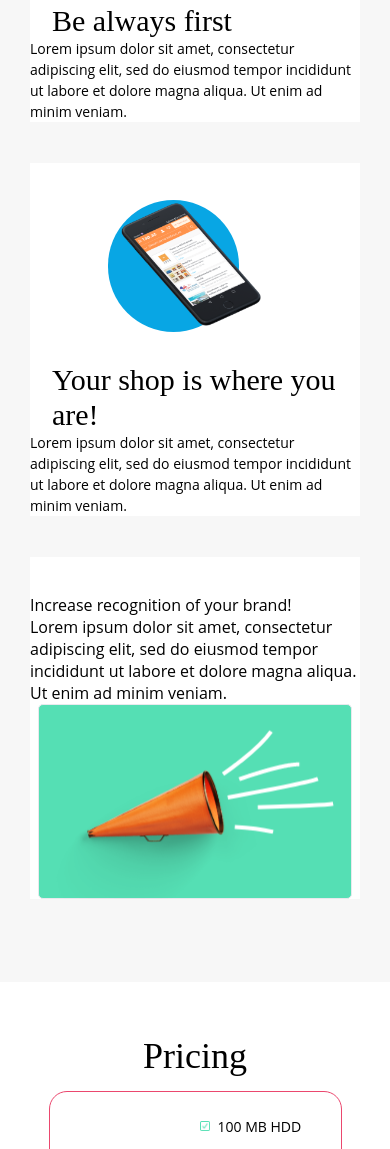
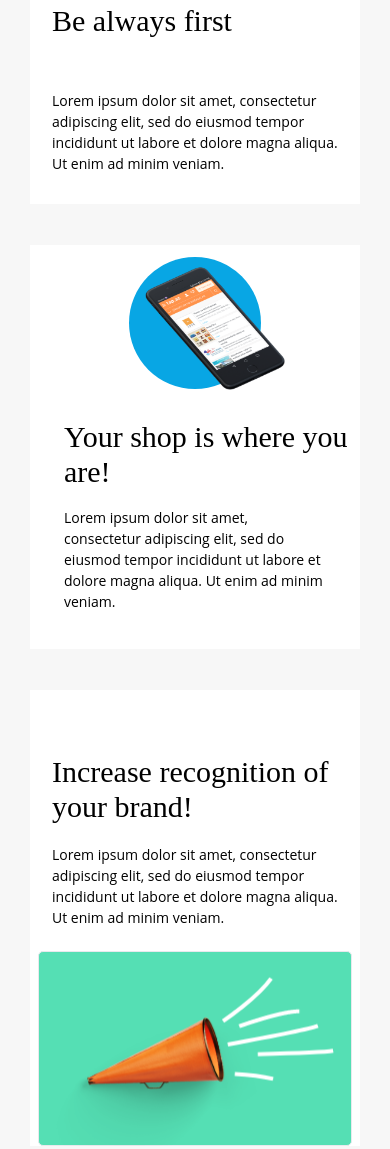
Before and after one commit to rodrigo300184/OxygenShop, a plain HTML site: page index.html in a window 390 px wide. Shown: the part 1512-2661 px from the top of the page. Drawn offline with Linux system fonts and the light colour scheme.

Commit message:
Section 2 changes in mobile and desktop

```diff
--- a/index.html
+++ b/index.html
@@ -97,8 +97,9 @@
       </div>
       <div class="advantages advantage-2">
         <div class="advantage-2__image">
-          <img src="./resources/images/iPhone.png" alt="" srcset="" />
-          <div class="advantage-2__item"></div>
+          <div class="advantage-2__item">
+            <img src="./resources/images/iPhone.png" alt="" srcset="" />
+          </div>
         </div>
         <div class="advantage-2__text">
         <h2 class="advantages__title advantage-2__title">Your shop is where you are!</h2>
@@ -110,17 +111,19 @@
         <hr class="break-line advantage-2__hr">
       </div>
       </div>
-      <div class="advantages">
-        <p class="advantage__title">Increase recognition of your brand!</p>
-        <p class="paragraph-3">
+      <div class="advantages advantage-3">
+        <div class="advantage-3__text">
+        <h2 class="advantages__title advantage-3__title">Increase recognition of your brand!</h2>
+        <p class="advantages__paragraph advantage-3__paragraph">
           Lorem ipsum dolor sit amet, consectetur adipiscing elit, sed do
           eiusmod tempor incididunt ut labore et dolore magna aliqua. Ut enim ad
           minim veniam.
         </p>
         <hr class="break-line advantage-3__hr">
-        <div class="image-3">
+      </div>
+        <div class="advantage-3__image">
           <img src="./resources/images/Trumpet.png" alt="" srcset="" />
-          <div class="item-3"></div>
+          <div class="advantage-3__item"></div>
         </div>
       </div>
     </section>
--- a/resources/css/styles.scss
+++ b/resources/css/styles.scss
@@ -411,35 +411,46 @@ header {
   line-height: 21px;
   color: #000000;
 }
+.advantage-1__paragraph {
+  margin: 52px 20px 30px 22px;
+}
 .break-line {
-  display:none;
+  display: none;
   width: 327.64px;
   height: 0px;
   flex-shrink: 0;
 }
 
+.advantage-2 {
+  padding: 12px;
+}
+
 .advantage-2__image {
   position: relative;
   margin: 0 auto;
-  width: 175px;
   height: 134.99px;
-
-  img {
-    position: relative;
-    z-index: 1;
-  }
 }
 
 .advantage-2__item {
-  position: absolute;
+  position: relative;
   margin: 0 auto;
   background-color: $second-circle-color;
   width: 131.8px;
   height: 131.8px;
   border-radius: 50%;
   top: 0;
+
+  img {
+    top: 7px;
+    left: 3px;
+    position: absolute;
+  }
 }
-.image-3 {
+
+.advantage-2__paragraph {
+  margin: 18px 20px 25px 22px;
+}
+.advantage-3__image {
   position: relative;
   margin: 0 auto;
   width: 314px;
@@ -452,7 +463,7 @@ header {
   }
 }
 
-.item-3 {
+.advantage-3__item {
   position: absolute;
   margin: 0 auto;
   background-color: $third-circle-color;
@@ -461,6 +472,9 @@ header {
   width: 314px;
   height: 195px;
   top: 0;
+}
+.advantage-3__paragraph {
+  margin: 20px 20px 23px 22px;
 }
 
 /*----------Section 3----------*/
@@ -998,11 +1012,11 @@ footer {
     max-width: 416px;
   }
 
-  .break-line{
+  .break-line {
     display: block;
   }
 
-  .advantage-1__hr{
+  .advantage-1__hr {
     margin-left: 35px;
     border: 2px solid $first-circle-color;
   }
@@ -1044,4 +1058,8 @@ footer {
     margin: 0;
     max-width: 416px;
   }
+  .advantage-2__hr {
+    margin-top: 50px;
+    border: 2px solid $second-circle-color;
+  }
 }
```
Also changed, not shown: resources/css/styles.css, 1 other file.
